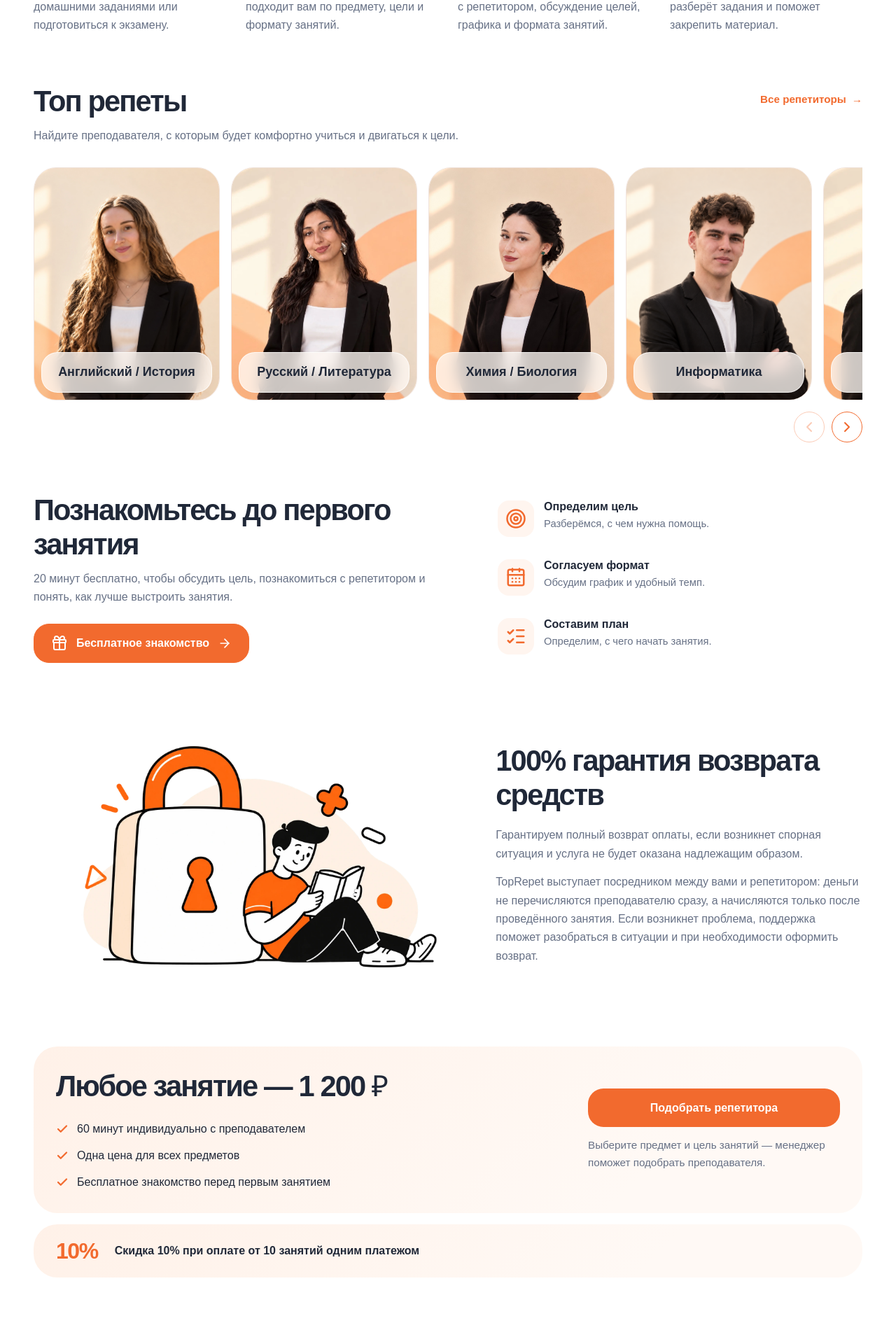
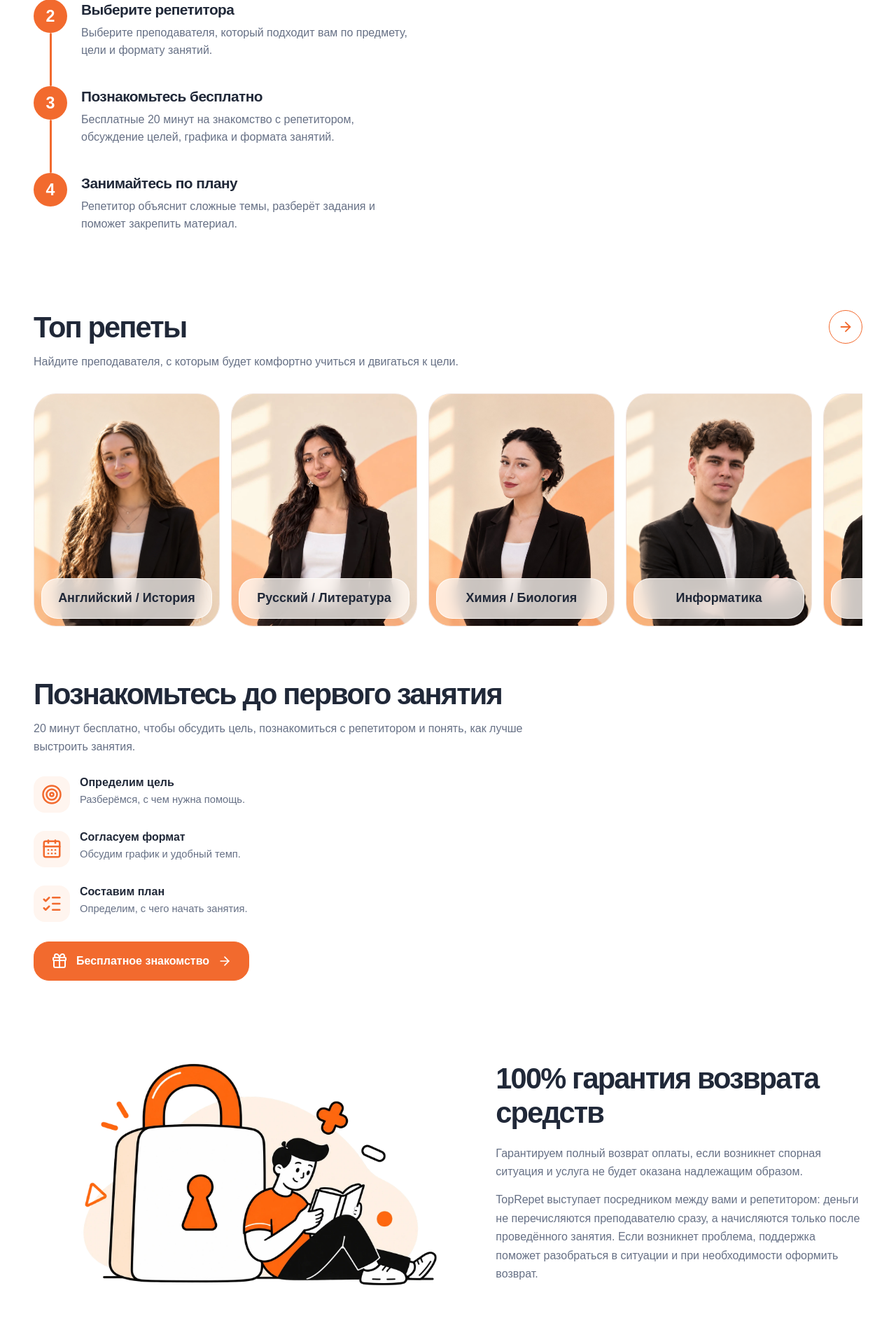
Before and after one commit to al7xey/toprepet, a React (Vite) app: page / in a window 1280 px wide. Shown: the part 1480-3400 px from the top of the page at 70% size. Built offline with nearby package versions, Linux system fonts and the light colour scheme.

Commit message:
Restore desktop layouts and enable trackpad carousel scrolling

```diff
--- a/components/ui/carousel.tsx
+++ b/components/ui/carousel.tsx
@@ -4,6 +4,7 @@
 import useEmblaCarousel, {
   type UseEmblaCarouselType,
 } from 'embla-carousel-react';
+import { WheelGesturesPlugin as createWheelGesturesPlugin } from 'embla-carousel-wheel-gestures';
 
 import { cn } from '@/lib/utils';
 import { Button } from '@/components/ui/button';
@@ -17,6 +18,7 @@
 type CarouselProps = {
   opts?: CarouselOptions;
   plugins?: CarouselPlugin;
+  wheelGestures?: boolean;
   orientation?: 'horizontal' | 'vertical';
   setApi?: (api: CarouselApi) => void;
 };
@@ -47,16 +49,21 @@
   opts,
   setApi,
   plugins,
+  wheelGestures = false,
   className,
   children,
   ...props
 }: React.ComponentProps<'section'> & CarouselProps) {
+  const carouselPlugins = React.useMemo(
+    () => wheelGestures ? [...(plugins ?? []), createWheelGesturesPlugin()] : plugins,
+    [plugins, wheelGestures],
+  );
   const [carouselRef, api] = useEmblaCarousel(
     {
       ...opts,
       axis: orientation === 'horizontal' ? 'x' : 'y',
     },
-    plugins,
+    carouselPlugins,
   );
   const [canScrollPrev, setCanScrollPrev] = React.useState(false);
   const [canScrollNext, setCanScrollNext] = React.useState(false);
--- a/package.json
+++ b/package.json
@@ -30,6 +30,7 @@
     "date-fns": "4.1.0",
     "drizzle-orm": "0.45.2",
     "embla-carousel-react": "8.5.2",
+    "embla-carousel-wheel-gestures": "8.1.0",
     "input-otp": "1.4.2",
     "lucide-react": "1.31.0",
     "parse5": "^8.0.1",
--- a/src/app/landing-update.css
+++ b/src/app/landing-update.css
@@ -201,8 +201,8 @@
   }
 
   .price-section h2 { font-size: clamp(1.75rem, 2.4vw, 2.25rem); }
-  .price-promo h2 { margin: 0; font-size: 2rem; flex: none; }
-  .price-promo p { font-size: 1rem; font-weight: 550; }
+  .price-promo h2 { font-size: 3.5rem; }
+  .price-promo p { font-size: 1.125rem; }
 
   .teachers-section { padding-top: 72px; }
   .free-intro { margin-top: 72px; }
@@ -226,33 +226,10 @@
 
   .price-copy p { max-width: 760px; }
 
-  .price-promo { display: flex; align-items: center; gap: 24px; padding: 22px 32px; }
+  .price-promo { padding: 32px; }
 
   .faq-section {
     grid-template-columns: minmax(0, 1fr);
     gap: 22px;
   }
 }
-
-.price-offer p { max-width: 360px; margin: 0; font-size: .95rem; line-height: 1.6; }
-
-@media (min-width: 760px) {
-  .how-section .process-grid { width: 100%; grid-template-columns: repeat(2, minmax(0, 1fr)); gap: 32px; }
-  .how-section .process-item { grid-template-columns: minmax(0, 1fr); align-content: start; gap: 16px; min-height: 0; }
-  .how-section .process-item:not(:last-child)::after { display: none; }
-  .how-section .process-copy { padding: 0; }
-}
-
-@media (min-width: 900px) {
-  .price-layout .price-section { grid-template-columns: minmax(0, 1fr) minmax(280px, 360px); align-items: center; gap: 48px; }
-  .price-section h2 { max-width: none; font-size: 2.6rem; }
-  .price-offer { gap: 14px; }
-  .free-intro { grid-template-columns: minmax(0, 1.15fr) minmax(0, 1fr); grid-template-areas: 'heading steps' 'actions steps'; gap: 24px 64px; align-items: start; }
-  .free-intro-heading { grid-area: heading; }
-  .free-intro-actions { grid-area: actions; }
-  .free-intro-steps { grid-area: steps; align-self: center; gap: 24px; }
-}
-
-@media (min-width: 1200px) {
-  .how-section .process-grid { grid-template-columns: repeat(4, minmax(0, 1fr)); gap: 28px; }
-}
--- a/src/pages/teachers/teachers-page.css
+++ b/src/pages/teachers/teachers-page.css
@@ -2,14 +2,9 @@
 .teachers-heading { display: grid; grid-template-columns: minmax(0, 1fr) auto; align-items: start; gap: 0 10px; padding-right: 0; }
 .teachers-heading h2 { grid-column: 1; margin: 0; }
 .teachers-heading .section-caption { grid-column: 1 / -1; grid-row: 2; }
-.teachers-directory-link { display: inline-flex; grid-column: 2; grid-row: 1; align-items: center; gap: 8px; min-height: 44px; padding: 0; color: var(--accent); font-size: .95rem; font-weight: 700; text-decoration: none; white-space: nowrap; }
-.teachers-directory-link:is(:hover, :active) { color: var(--accent-hover); text-decoration: underline; text-underline-offset: 4px; }
+.teachers-directory-link { display: inline-flex; grid-column: 2; grid-row: 1; align-items: center; justify-content: center; width: 48px; height: 48px; padding: 0; border: 1px solid var(--accent); border-radius: 50%; background: #fff; color: var(--accent); }
+.teachers-directory-link:is(:hover, :active) { background: #fff; border-color: var(--accent); color: var(--accent); }
 .teachers-directory-link:focus-visible, .teacher-card:focus-visible { outline: 2px solid var(--accent); outline-offset: 3px; }
-.teachers-carousel-controls { position: static; justify-content: flex-end; gap: 10px; margin-top: 16px; }
-.teachers-carousel-controls .carousel-arrow { position: static; inset: auto; transform: none; display: inline-flex; align-items: center; justify-content: center; width: 44px; height: 44px; min-width: 44px; margin: 0; padding: 0; border: 1px solid var(--accent); border-radius: 50%; background: transparent; color: var(--accent); }
-.teachers-carousel-controls .carousel-arrow:hover:not(:disabled) { background: var(--accent-soft); }
-.teachers-carousel-controls .carousel-arrow:focus-visible { outline: 2px solid var(--accent); outline-offset: 3px; }
-.teachers-carousel-controls .carousel-arrow:disabled { opacity: .35; }
 .teacher-card .teacher-glass { display: flex; align-items: center; justify-content: center; height: auto; min-height: 58px; padding: 12px; }
 .teachers-page-heading { max-width: 760px; margin-bottom: 28px; }
 .teachers-page-heading h1 { margin: 0 0 12px; font-size: clamp(2.3rem, 3.5vw, 3.2rem); line-height: 1.14; letter-spacing: -.05em; }
@@ -48,7 +43,6 @@
 .teachers-empty p { margin: 0 0 22px; color: var(--muted); }
 @media (max-width: 600px) {
   .teachers-heading { align-items: center; }
-  .teachers-directory-link { font-size: .85rem; }
   .teachers-page { padding-block: 32px 64px; }
   .teachers-page-heading { margin-bottom: 26px; }
   .teachers-page-heading h1 { font-size: 2.3rem; }
@@ -64,8 +58,3 @@
   .teachers-directory-grid .teacher-card-subjects { height: auto; white-space: normal; overflow-wrap: anywhere; font-size: clamp(.86rem, 3.9vw, 1rem); line-height: 1.15; }
   .teachers-empty { padding: 24px; }
 }
-@media (max-width: 420px) {
-  .teachers-heading { grid-template-columns: minmax(0, 1fr); }
-  .teachers-directory-link { grid-column: 1; grid-row: 2; justify-self: start; }
-  .teachers-heading .section-caption { grid-row: 3; }
-}
--- a/src/widgets/directions/directions.tsx
+++ b/src/widgets/directions/directions.tsx
@@ -63,6 +63,7 @@
         className="formats-carousel"
         tabIndex={0}
         aria-label="Направления занятий"
+        wheelGestures
         opts={{
           align: 'start',
           containScroll: 'trimSnaps',
--- a/src/widgets/pricing/pricing.tsx
+++ b/src/widgets/pricing/pricing.tsx
@@ -14,7 +14,6 @@
         </div>
         <div className="price-offer">
           <Link className="button button-primary" to="/lessons/">Подобрать репетитора</Link>
-          <p>Выберите предмет и цель занятий — менеджер поможет подобрать преподавателя.</p>
         </div>
       </section>
       <section className="price-promo" aria-labelledby="price-promo-title">
--- a/src/widgets/teachers/teachers.tsx
+++ b/src/widgets/teachers/teachers.tsx
@@ -1,10 +1,9 @@
 import { Link, useLocation } from 'react-router-dom';
+import { ArrowRight } from 'lucide-react';
 import {
   Carousel,
   CarouselContent,
   CarouselItem,
-  CarouselNext,
-  CarouselPrevious,
 } from '../../../components/ui/carousel';
 import { teachers } from '../../entities/teacher';
 
@@ -50,12 +49,13 @@
         className="teachers-carousel"
         tabIndex={0}
         aria-label="Преподаватели"
+        wheelGestures
         opts={{ align: 'start', containScroll: 'trimSnaps' }}
       >
         <div className="section-heading teachers-heading">
           <h2 id="teachers-title">{title}</h2>
-          <Link className="teachers-directory-link" to="/teachers/">
-            Все репетиторы <span aria-hidden="true">→</span>
+          <Link className="teachers-directory-link" to="/teachers/" aria-label="Смотреть всех преподавателей">
+            <ArrowRight size={22} aria-hidden="true" />
           </Link>
           <p className="section-caption">{caption}</p>
         </div>
@@ -75,10 +75,6 @@
             </CarouselItem>
           ))}
         </CarouselContent>
-        <div className="carousel-controls teachers-carousel-controls">
-          <CarouselPrevious className="carousel-arrow" aria-label="Предыдущие преподаватели" />
-          <CarouselNext className="carousel-arrow" aria-label="Следующие преподаватели" />
-        </div>
       </Carousel>
     </section>
   );
```
Also changed, not shown: 1 other file (tests, documents, lock files or other folders).
